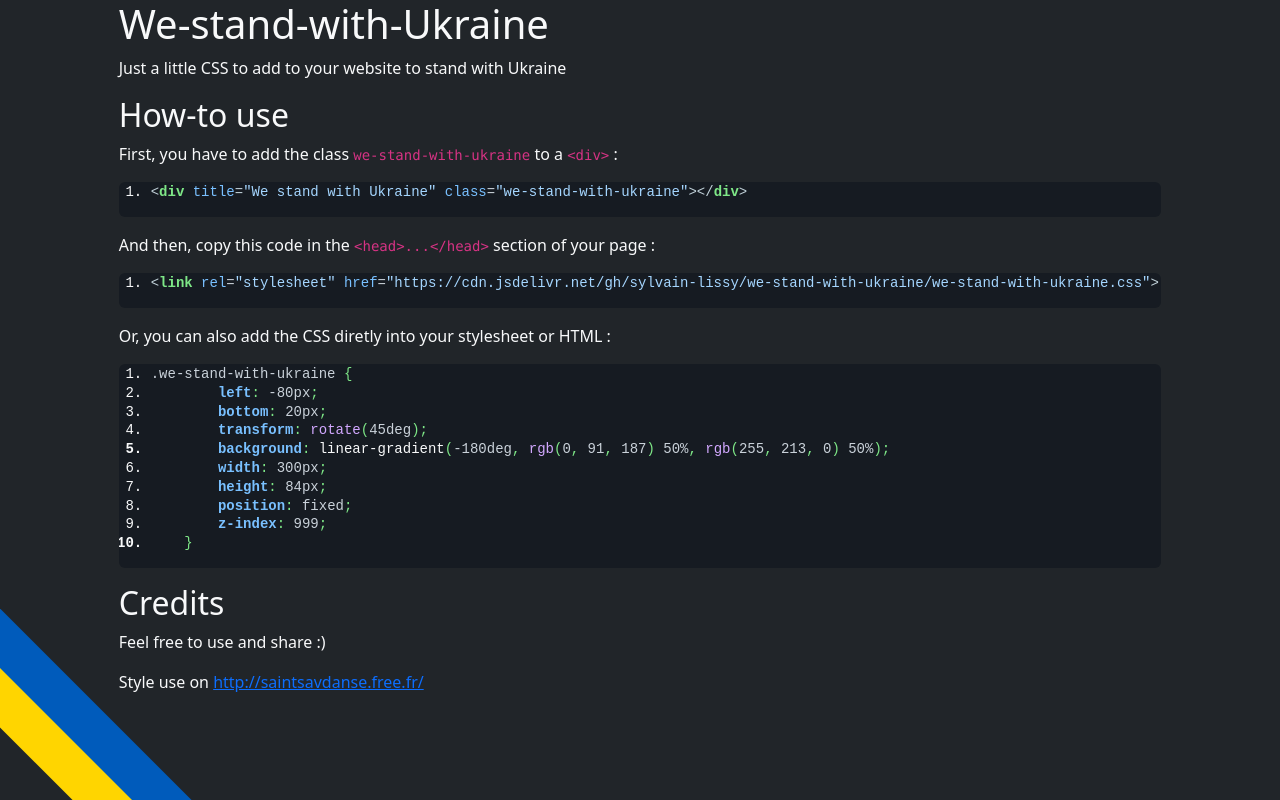
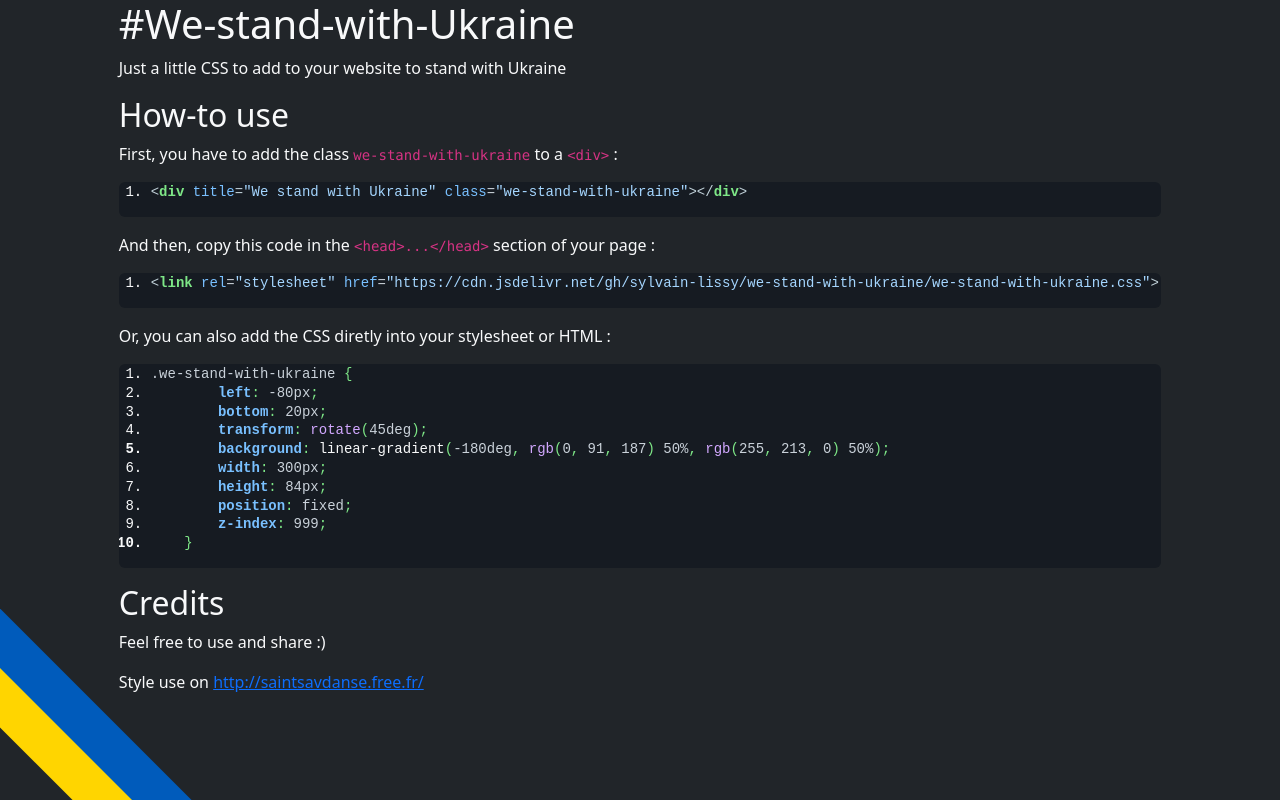
Before and after one commit to sylvain-lissy/We-stand-with-Ukraine, a plain HTML site: page index.html in a window 1280 px wide. Drawn offline with nearby package versions, Linux system fonts and the light colour scheme.

Commit message:
Update index.html

```diff
--- a/index.html
+++ b/index.html
@@ -18,7 +18,7 @@
 
     <div title="We stand with Ukraine" class="we-stand-with-ukraine"></div>
     <!-- Content -->
-    <h1>We-stand-with-Ukraine</h1>
+    <h1>#We-stand-with-Ukraine</h1>
     <blockquote>
         <p>Just a little CSS to add to your website to stand with Ukraine</p>
     </blockquote>
```
